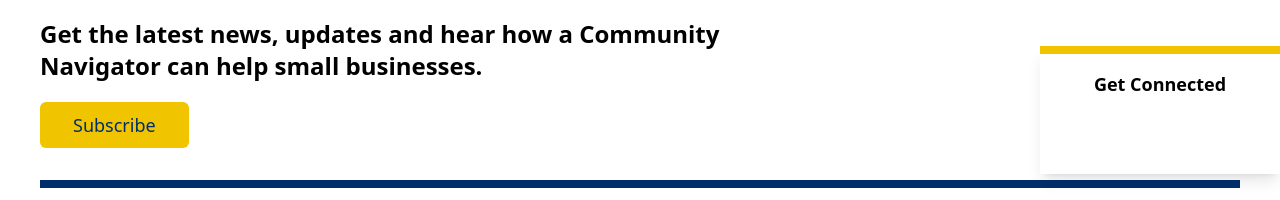
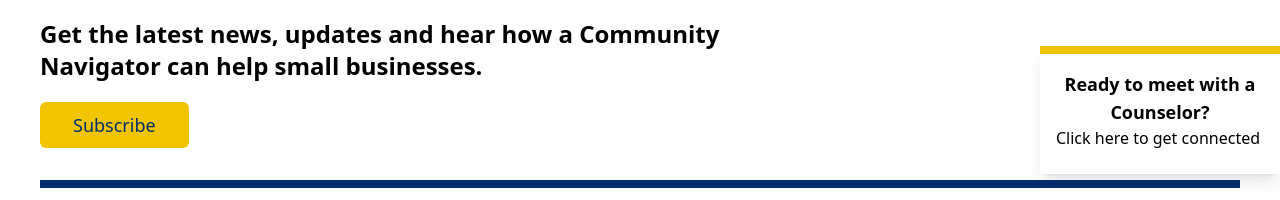
Before and after one commit to ericagirges/cnpp-website, a Next.js app in the folder app/: page /news in a window 1280 px wide. Shown: the part 306-506 px from the top of the page. Built offline with nearby package versions, Linux system fonts and the light colour scheme.

Commit message:
get connected

```diff
--- a/app/pages/components/GetConnected.js
+++ b/app/pages/components/GetConnected.js
@@ -1,12 +1,13 @@
 import React from 'react';
+import Link from 'next/link';
 
 const GetConnected = () => {
 
   return (
     <div className='fixed bottom-80 right-0 w-60 h-32 border-t-8 border-sbaYellow p-4 shadow-lg'>
         {/* <div className='w-full h-full opacity-40'></div> */}
-        <h6 className='text-lg font-semibold text-center'>Get Connected</h6>
-        <p></p>
+        <h6 className='text-lg font-semibold text-center'>Ready to meet with a Counselor?</h6>
+        <button>Click here to get connected</button>
     </div>
   )
 }
```
